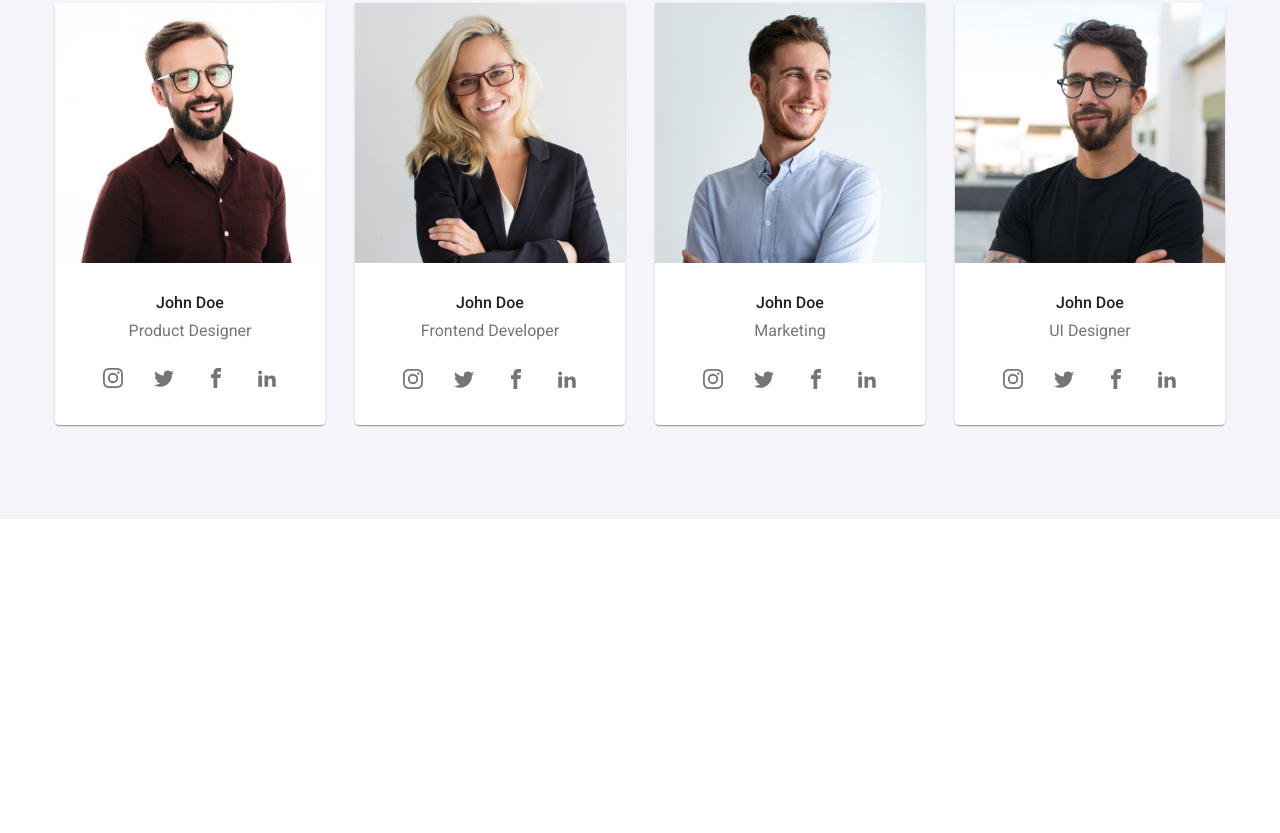
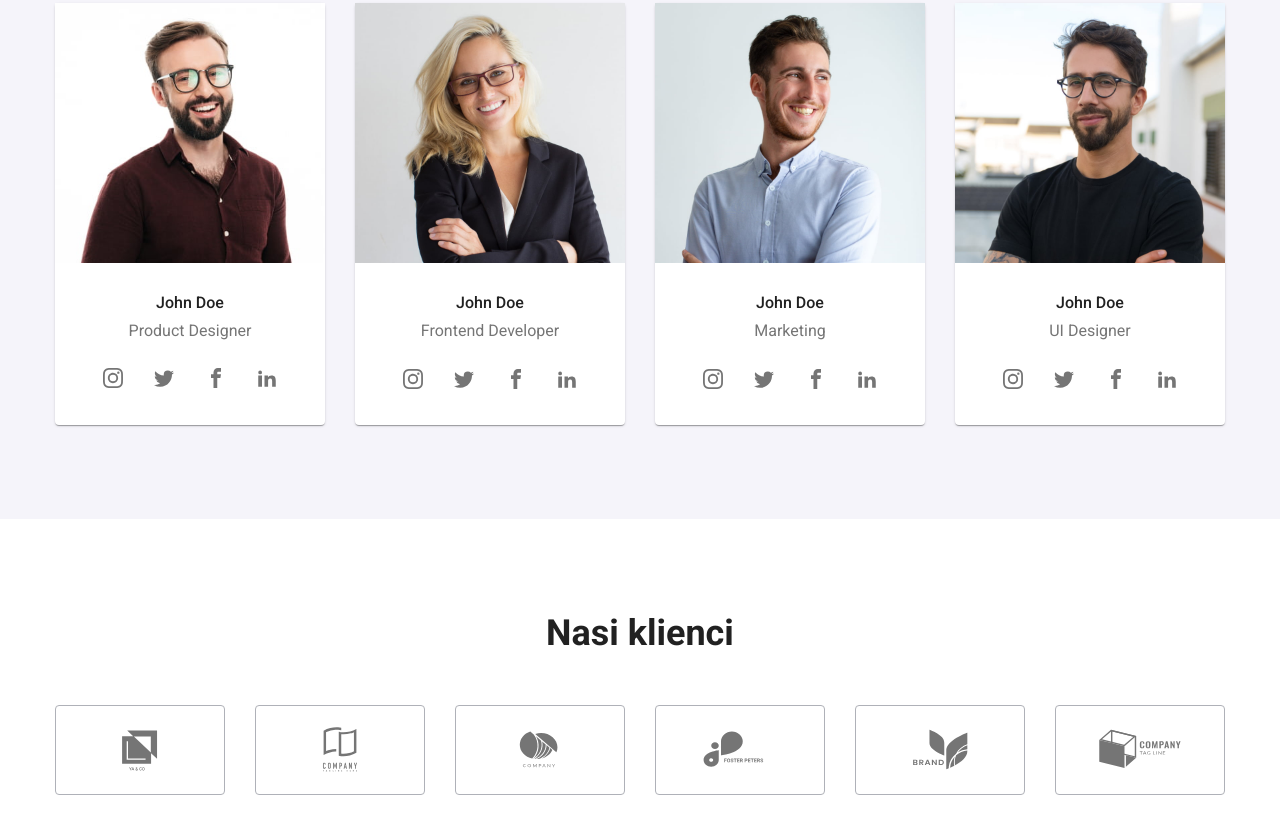
Before and after one commit to mkalenicz/goit-markup-hw-08, a plain HTML site: page index.html in a window 1280 px wide. Shown: the part 1731-2564 px from the top of the page. Before the commit the page ends 2250 px from the top, so only its background shows below. Drawn offline with nearby package versions, Linux system fonts and the light colour scheme.

Commit message:
added our-clients mobile

```diff
--- a/index.html
+++ b/index.html
@@ -358,7 +358,7 @@
       </section>
 
       <!-- Our clients section-->
-      <!-- <section class="our-clients">
+      <section class="our-clients">
         <div class="container">
           <h2 class="our-clients__header">Nasi klienci</h2>
           <ul class="our-clients__list">
@@ -394,7 +394,7 @@
             </li>
           </ul>
         </div>
-      </section> -->
+      </section>
     </main>
 
     <!-- Footer -->
--- a/sass/components/_lorem-ipsum.scss
+++ b/sass/components/_lorem-ipsum.scss
@@ -1,7 +1,10 @@
 /* lorem-ipsum component */
 .lorem-ipsum {
-  margin-top: 94px;
-  margin-bottom: 94px;
+  // margin-top: 94px;
+  // margin-bottom: 94px;
+
+  margin-top: 60px;
+  margin-bottom: 60px;
 
   &__list {
     list-style: none;
@@ -35,15 +38,6 @@
 
 @media screen and (min-width: 768px) {
   .lorem-ipsum {
-    //   &__item {
-    //        margin-left: 30px;
-    //   }
-
-    //   &__list {
-    //        margin-left: -30px;
-    //   }
-    // }
-
     &__container {
       width: 354px;
     }
@@ -56,6 +50,8 @@
 
 @media screen and (min-width: 1200px) {
   .lorem-ipsum {
+    margin-top: 94px;
+    margin-bottom: 94px;
     &__item {
       margin-left: 30px;
     }
--- a/sass/components/_our-clients.scss
+++ b/sass/components/_our-clients.scss
@@ -6,17 +6,18 @@
     align-items: center;
     display: flex;
     flex-wrap: wrap;
+    margin-top: -30px;
     margin-left: -30px;
-    margin-top: 0px;
-    margin-bottom: 94px;
+    margin-bottom: 60px;
     padding: 0;
     list-style: none;
   }
 
   &__item {
     cursor: pointer;
-    width: 170px;
-    height: 90px;
+    width: 210px;
+    height: 92px;
+    margin-top: 30px;
     margin-left: 30px;
     display: flex;
     align-items: center;
@@ -38,13 +39,47 @@
     fill: map-get($colors, "secondary");
     margin: auto;
     height: 52px;
-    width: 170px;
+    width: 210px;
   }
 
   &__header {
     @extend .sectionHeaderFont;
     margin-top: 0;
-    padding-top: 94px;
-    margin-bottom: 50px;
+    padding-top: 60px;
+    margin-bottom: 30px;
   }
 }
+
+@media screen and (min-width: 768px) {
+  .our-clients {
+    &__item {
+      width: 226px;
+    }
+  }
+}
+
+@media screen and (min-width: 1200px) {
+  .our-clients {
+    &__list {
+      margin-top: 0px;
+      margin-bottom: 94px;
+    }
+    &__item {
+      margin-left: 30px;
+      width: 170px;
+      height: 90px;
+      margin-top: 0;
+    }
+    &__header {
+      padding-top: 94px;
+      margin-bottom: 50px;
+    }
+
+    &__logo {
+      fill: map-get($colors, "secondary");
+      margin: auto;
+      height: 52px;
+      width: 170px;
+    }
+  }
+}
```
Also changed, not shown: css/main.min.css, sass/main.css, 2 other files.
